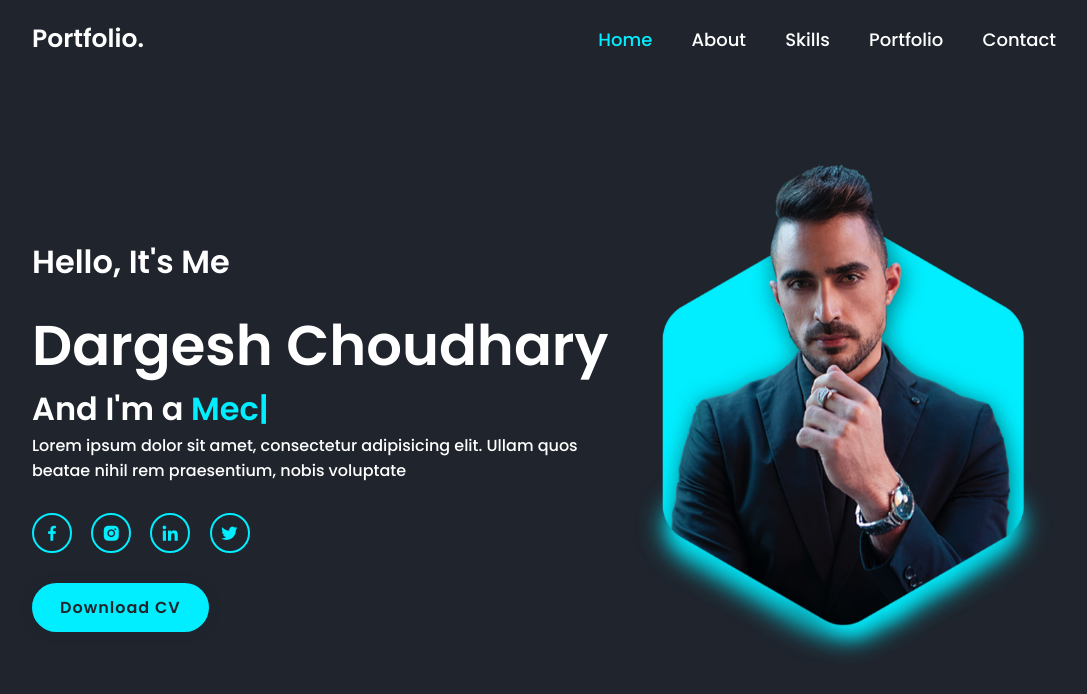
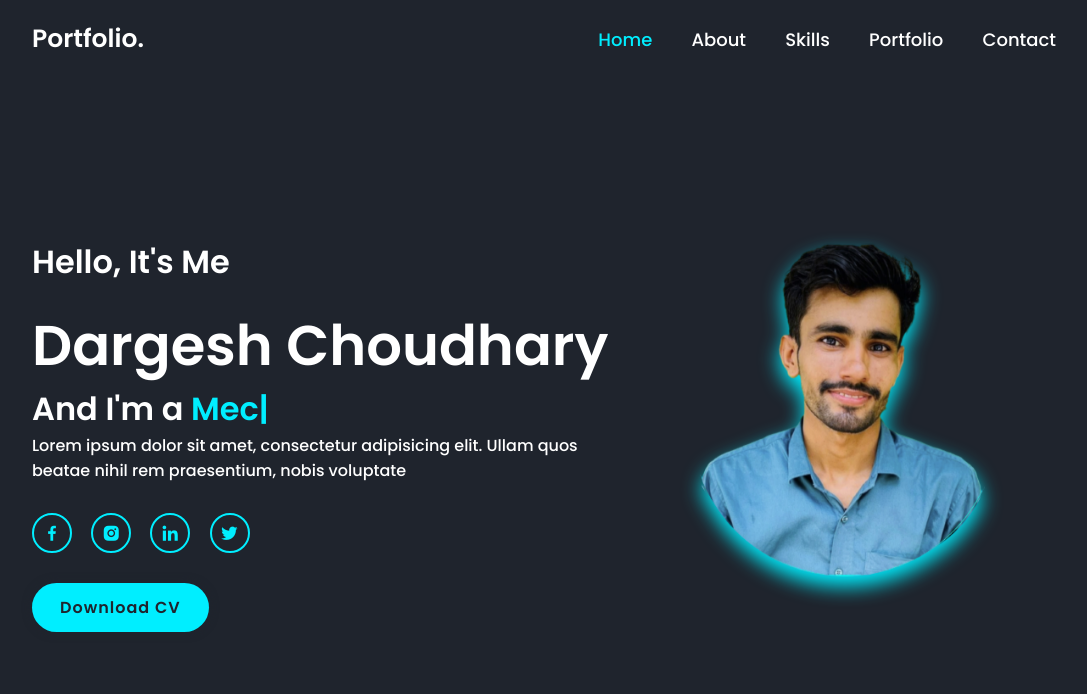
Before and after one commit to rameshchoudhary9784/dargaram-portfolio, a plain HTML site: page index.html in a window 1280 px wide. Shown: the whole page, without its empty margins (96-1183 px from the left). Drawn offline with nearby package versions, Linux system fonts and the light colour scheme.

Commit message:
photo update

```diff
--- a/index.html
+++ b/index.html
@@ -36,7 +36,7 @@
             <a href="" class="btn">Download CV</a>
         </div>
         <div class="home-img">
-            <img src="images/home.png" alt="pic">
+            <img src="images/pic.png" alt="pic">
         </div>
     </section>
     <script src="https://unpkg.com/typed.js@2.0.16/dist/typed.umd.js"></script>
--- a/style.css
+++ b/style.css
@@ -100,6 +100,7 @@ body {
     animation-delay: 1s;
 }
 .home .home-img {
+    border-radius: 50%;
     max-width: 450px;
 }
 .home .home-img img {
@@ -108,6 +109,7 @@ body {
     opacity: 0;
     animation: zoomIn 1s ease forwards, floatImage 4s ease-in-out infinite;
     animation-delay: 2s, 3s;
+    filter: drop-shadow(0 10px 10px #0ef);
 }
 
 .social-media a{
```
Also changed, not shown: images/home.png (deleted), images/pic.png (added).
